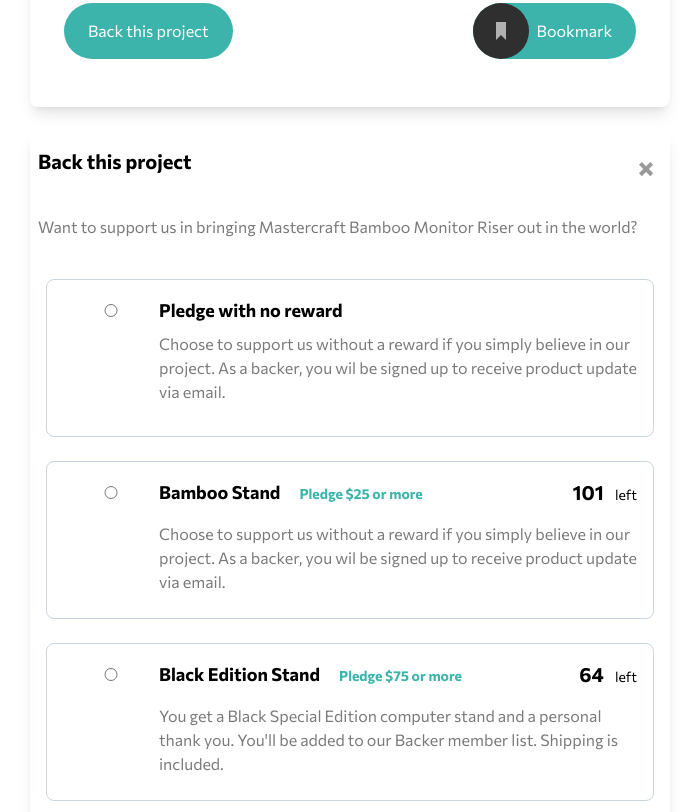
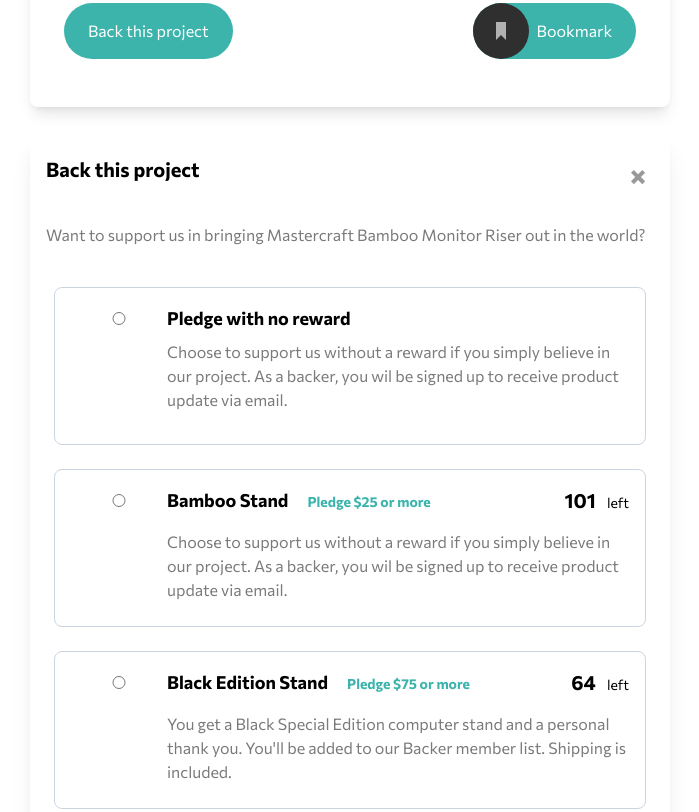
Before and after one commit to issa99-lab/Crowd-Funding-Product-Page, a website: page index.html in a window 1280 px wide. Shown: the part 589-1401 px from the top of the page, without its empty margins (290-989 px from the left). Drawn offline with Linux system fonts and the light colour scheme; files whose address does not match are found by name.

Commit message:
paddin change at py- modal

```diff
--- a/index.html
+++ b/index.html
@@ -86,7 +86,7 @@
         <!-- Back This Project Modal -->
         <!-- Back This Project Modal -->
         <div
-        class="flex flex-col py-4 px-2 rounded-lg shadow-lg gap-4 md:gap-6 lg:gap-6 "
+        class="flex flex-col py-6 px-4 rounded-lg shadow-xl gap-4 md:gap-6 lg:gap-6 "
       ><div class="flex justify-between items-center">
         <h3 class=" text-xl font-bold mb-2 lg:mb-4">Back this project</h3>
         <img src="Images/icon-close-modal.svg" alt="" class="p-2" >
```
Also changed, not shown: CSS/main.css.
